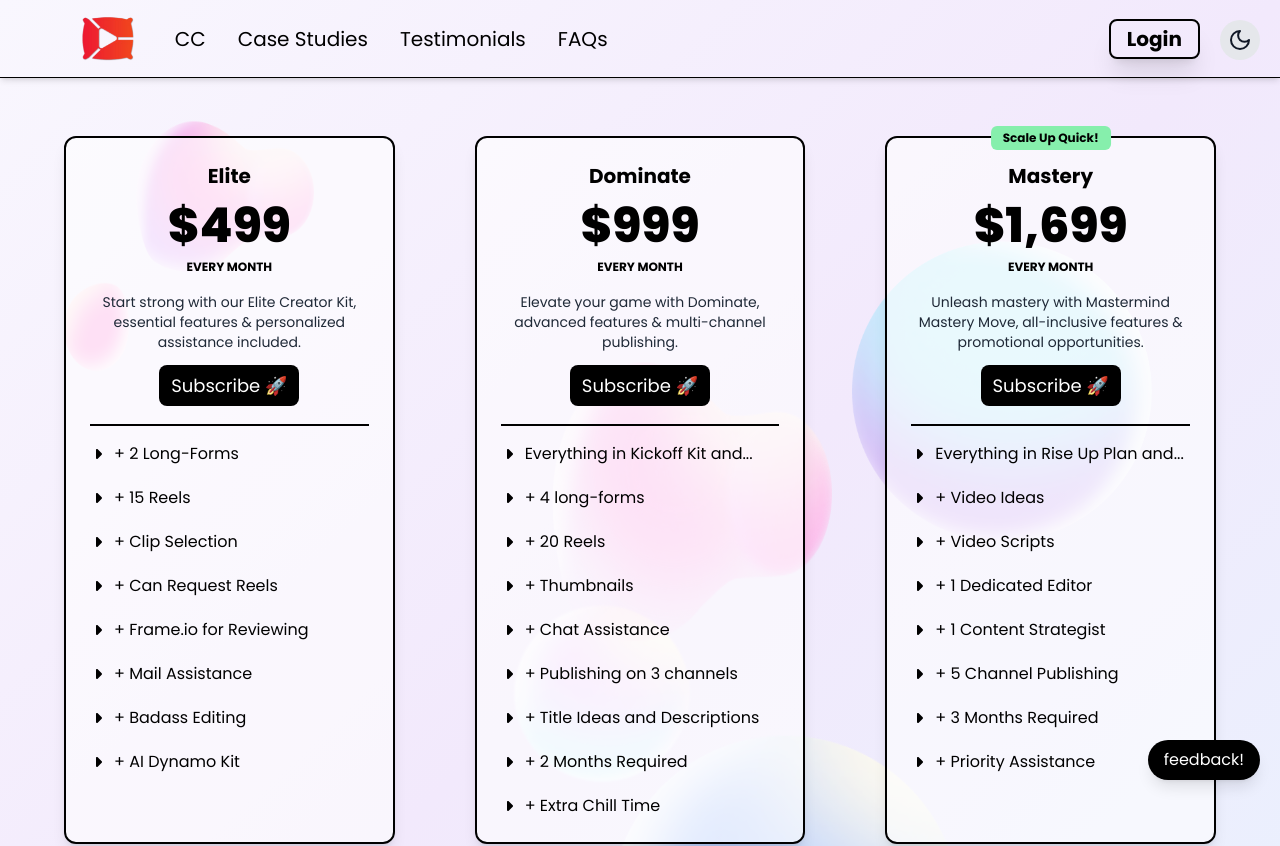
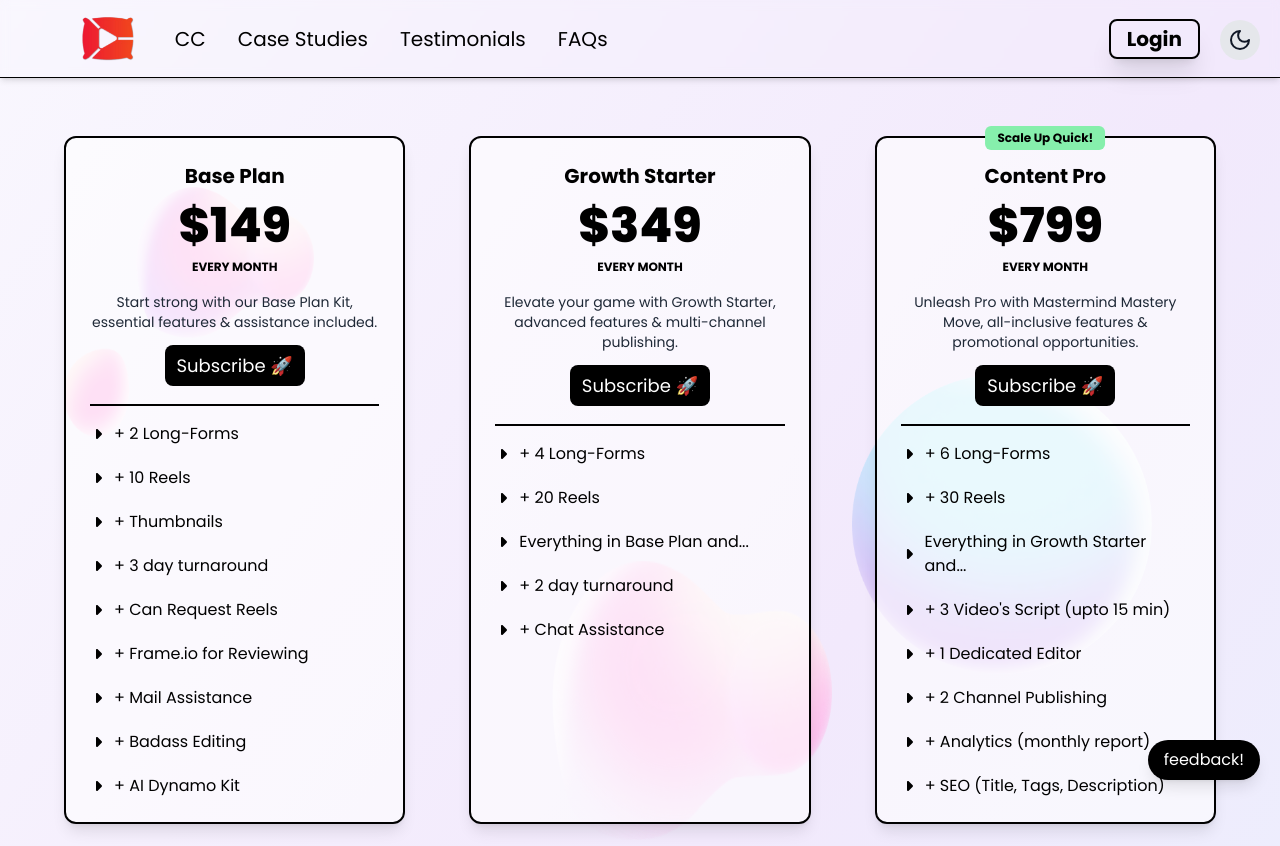
Before and after one commit to TheCC-hub/CC-webpage-v-0, a Next.js app: page /price in a window 1280 px wide. Shown: the top 846 px of the page. Built offline with nearby package versions, Linux system fonts and the light colour scheme; no server answers.

Commit message:
update plans

```diff
--- a/src/app/page.tsx
+++ b/src/app/page.tsx
@@ -56,10 +56,12 @@ export default function Home() {
         </div>
 
         {/* Hero Image */}
-        <div className="w-[60%] relative hidden lg:flex">
-          <Image src={windoeScreen} className="inset-0 w-full object-cover" alt="background" width={1000} height={1000} />
+        <div className="w-[60%] relative hidden lg:flex items-center justify-center">
+          <div className="w-full">
+            <Image src={windoeScreen} className="w-full object-cover" alt="background" width={1000} height={1000} />
+          </div>
 
-          <div className="absolute top-10 left-5 w-[623px] h-[397px] overflow-hidden rounded-sm">
+          <div className="absolute top-[34px] left-[15px] w-[95.5%] h-[86%] overflow-hidden rounded-b-md">
             <Image src={heroImage} className=" inset-0 w-full h-full object-cover" alt="hero-image" width={1000} height={1000} />
           </div>
         </div>
--- a/src/app/price/[plan]/page.tsx
+++ b/src/app/price/[plan]/page.tsx
@@ -233,17 +233,22 @@ export default function Checkout() {
 const plans = [
     {
         id: 1,
-        name: "Elite",
-        price: 499,
+        name: "Base",
+        price: 149,
     },
     {
         id: 2,
-        name: "Dominate",
-        price: 999,
+        name: "Growth",
+        price: 349,
     },
     {
         id: 3,
-        name: "Mastery",
-        price: 1699,
+        name: "Content",
+        price: 799,
+    },
+    {
+        id: 4,
+        name: "Elite",
+        price: 1499,
     },
 ]
--- a/src/app/price/page.tsx
+++ b/src/app/price/page.tsx
@@ -12,7 +12,7 @@ const Pricing = () => {
                 <Background />
             </div>
             {/* Pricing Cards */}
-            <div className="grid grid-cols-1 md:grid-cols-3 gap-20 max-w-6xl mt-28">
+            <div className="grid grid-cols-1 md:grid-cols-3 gap-16 max-w-6xl mt-28">
                 {/* Pricing Plans */}
                 {plans.map((plan, index) => (
                     <div
@@ -40,7 +40,7 @@ const Pricing = () => {
 
                         {/* Button */}
                         <Link
-                            href={`/price/${plan.name.toLowerCase()}`}
+                            href={`/price/${plan.name.toLowerCase().split(" ")[0]}`}
                             className="bg-black text-white py-2 rounded-lg text-lg hover:bg-gray-900 transition px-3"
                         >
                             Subscribe 🚀
@@ -65,13 +65,14 @@ const Pricing = () => {
 const plans = [
     {
         id: 1,
-        name: "Elite",
-        price: "499",
-        description: "Start strong with our Elite Creator Kit, essential features & personalized assistance included.",
+        name: "Base Plan",
+        price: "149",
+        description: "Start strong with our Base Plan Kit, essential features & assistance included.",
         features: [
             "+ 2 Long-Forms",
-            "+ 15 Reels",
-            "+ Clip Selection",
+            "+ 10 Reels",
+            "+ Thumbnails",
+            "+ 3 day turnaround",
             "+ Can Request Reels",
             "+ Frame.io for Reviewing",
             "+ Mail Assistance",
@@ -81,35 +82,48 @@ const plans = [
     },
     {
         id: 2,
-        name: "Dominate",
-        price: "999",
-        description: "Elevate your game with Dominate, advanced features & multi-channel publishing.",
+        name: "Growth Starter",
+        price: "349",
+        description: "Elevate your game with Growth Starter, advanced features & multi-channel publishing.",
         features: [
-            "Everything in Kickoff Kit and...",
-            "+ 4 long-forms",
+            "+ 4 Long-Forms",
             "+ 20 Reels",
-            "+ Thumbnails",
+            "Everything in Base Plan and...",
+            "+ 2 day turnaround",
             "+ Chat Assistance",
-            "+ Publishing on 3 channels",
-            "+ Title Ideas and Descriptions",
-            "+ 2 Months Required",
-            "+ Extra Chill Time"
+            // "+ 2 Months Required",
         ],
     },
     {
         id: 3,
-        name: "Mastery",
-        price: "1,699",
-        description: "Unleash mastery with Mastermind Mastery Move, all-inclusive features & promotional opportunities.",
+        name: "Content Pro",
+        price: "799",
+        description: "Unleash Pro with Mastermind Mastery Move, all-inclusive features & promotional opportunities.",
         features: [
-            "Everything in Rise Up Plan and...",
-            "+ Video Ideas",
-            "+ Video Scripts",
+            "+ 6 Long-Forms",
+            "+ 30 Reels",
+            "Everything in Growth Starter and...",
+            // "+ Video Ideas",
+            "+ 3 Video's Script (upto 15 min)",
             "+ 1 Dedicated Editor",
-            "+ 1 Content Strategist",
-            "+ 5 Channel Publishing",
-            "+ 3 Months Required",
-            "+ Priority Assistance",
+            "+ 2 Channel Publishing",
+            "+ Analytics (monthly report)",
+            "+ SEO (Title, Tags, Description)"
+        ],
+        highlight: "Scale Up Quick!",
+    },
+    {
+        id: 4,
+        name: "Elite",
+        price: "1499",
+        description: "Unlock excellence with Mastermind Mastery Move—featuring all-inclusive perks and exclusive promotional opportunities!",
+        features: [
+            "+ 8 Long-Forms",
+            "+ 40 Reels",
+            "+ Analytics (weekly report, growth insights)",
+            "+ 3 Channel Publishing",
+            "+ 6 Video's Script (upto 20 min)",
+            "Everything in Content Pro and...",
         ],
         highlight: "Scale Up Quick!",
     },
--- a/src/components/header/navbar.tsx
+++ b/src/components/header/navbar.tsx
@@ -44,7 +44,7 @@ export default function Navbar() {
                 <ThemeButton />
             </span>
 
-            <nav className="flex justify-between items-center py-4 border-b-[0.1px] border-black dark:border-white border-text shadow-md w-full top-0 left-0 px-20">
+            <nav className="flex justify-between items-center py-4 border-b-[0.1px] border-black dark:border-white border-text shadow-md w-full top-0 left-0 px-20 backdrop-blur-sm">
                 <div className='flex items-center gap-10'>
 
                     <Link href={"/"} className='flex items-center'>
--- a/src/components/sections/PlatformHoppers.tsx
+++ b/src/components/sections/PlatformHoppers.tsx
@@ -25,48 +25,48 @@ export default function PlatformHoppers() {
             {/* Container for Cards */}
             <div className="flex flex-wrap justify-center gap-6 max-w-5xl mx-auto">
                 <div className="flex flex-col gap-4">
-                    <div className="w-[350px] h-[170px] shadow-xl rounded-3xl p-6 flex flex-col justify-center items-center border-4 border-red-500 text-red-500">
+                    <div className="w-[350px] h-[170px] shadow-xl rounded-3xl p-6 flex flex-col justify-center items-center border-4 border-red-500 text-red-500 backdrop-blur-md">
                         <IoLogoYoutube className="h-20 w-20 mb-2" />
                         <p className=" font-light text-xl">YouTube Videos</p>
                     </div>
 
                     <div className="flex gap-2 items-center">
-                        <div className="w-[170px] h-[300px]  shadow-lg rounded-[40px] p-6 flex flex-col justify-center items-center border-4 border-black text-black">
+                        <div className="w-[170px] h-[300px]  shadow-lg rounded-[40px] p-6 flex flex-col justify-center items-center border-4 border-black text-black backdrop-blur-md">
                             <AiFillTikTok className="h-20 w-20 mb-2" />
                             <p className="font-light text-xl">TikTok Videos</p>
                         </div>
 
-                        <div className="w-[170px] h-[300px]  shadow-lg rounded-[40px] p-6 flex flex-col justify-center items-center border-4 border-[#ee2a7b] text-[#ee2a7b]">
+                        <div className="w-[170px] h-[300px]  shadow-lg rounded-[40px] p-6 flex flex-col justify-center items-center border-4 border-[#ee2a7b] text-[#ee2a7b] backdrop-blur-md">
                             <AiFillInstagram className="h-20 w-20 mb-2" />
                             <p className="font-light text-xl">Instagram Reels</p>
                         </div>
 
                     </div>
-                    <div className="w-[350px] h-[170px]  shadow-lg rounded-3xl p-6 flex flex-col justify-center items-center border-4 border-[#0000FF] text-[#0000FF]">
+                    <div className="w-[350px] h-[170px]  shadow-lg rounded-3xl p-6 flex flex-col justify-center items-center border-4 border-[#0000FF] text-[#0000FF] backdrop-blur-md">
                         <FaEye className="mb-2 h-20 w-20" />
                         <p className="font-light text-xl">AI Powered Videos</p>
                     </div>
 
                 </div>
                 <div className="flex flex-col gap-4">
-                    <div className="w-[350px] h-[170px]  shadow-xl rounded-3xl p-6 flex flex-col justify-center items-center border-4 border-yellow-500 text-yellow-500">
+                    <div className="w-[350px] h-[170px]  shadow-xl rounded-3xl p-6 flex flex-col justify-center items-center border-4 border-yellow-500 text-yellow-500 backdrop-blur-md">
                         <CgWebsite className="h-20 w-20 mb-2" />
                         <p className="font-light text-xl">Website Development</p>
                     </div>
 
                     <div className="flex gap-2 items-center">
-                        <div className="w-[170px] h-[300px]  shadow-lg rounded-[40px] p-6 flex flex-col justify-center items-center border-4 border-green-500 text-green-500">
+                        <div className="w-[170px] h-[300px]  shadow-lg rounded-[40px] p-6 flex flex-col justify-center items-center border-4 border-green-500 text-green-500 backdrop-blur-md">
                             <BsCameraReelsFill className="h-20 w-20 mb-2" />
                             <p className="font-light text-xl">Podcast Shorts</p>
                         </div>
 
-                        <div className="w-[170px] h-[300px]  shadow-lg rounded-[40px] p-6 flex flex-col justify-center items-center border-4 border-red-500 text-red-500">
+                        <div className="w-[170px] h-[300px]  shadow-lg rounded-[40px] p-6 flex flex-col justify-center items-center border-4 border-red-500 text-red-500 backdrop-blur-md">
                             <SiYoutubeshorts className="h-20 w-20 mb-2" />
                             <p className="font-light text-xl">YouTube Shorts</p>
                         </div>
 
                     </div>
-                    <div className="w-[350px] h-[170px]  shadow-lg rounded-3xl p-6 flex flex-col justify-center items-center border-4 border-purple-500 text-purple-500">
+                    <div className="w-[350px] h-[170px]  shadow-lg rounded-3xl p-6 flex flex-col justify-center items-center border-4 border-purple-500 text-purple-500 backdrop-blur-md">
                         <GiGearStick className="mb-2 h-20 w-20" />
                         <p className="font-light text-xl">Product Demo</p>
                     </div>
--- a/src/components/sections/testimonial.tsx
+++ b/src/components/sections/testimonial.tsx
@@ -22,14 +22,14 @@ export default function Testimonial() {
                                 alt="RaDona Ludlow"
                                 className="w-24 h-24 object-cover rounded-full border-2 border-black"
                             />
-                            <span className="absolute bottom-[-5px] left-1/2 transform -translate-x-1/2 bg-white text-xs border border-black px-2 py-1 rounded-full">
+                            <a href="#" className="absolute bottom-[-5px] left-1/2 transform -translate-x-1/2 bg-white text-black text-xs border border-black px-2 py-1 rounded-full">
                                 click
-                            </span>
+                            </a>
                         </div>
 
                         <div>
-                            <p className="font-bold text-lg">RaDona Ludlow</p>
-                            <p className="italic text-gray-600">Boys and Girls Hairstyle</p>
+                            <p className="font-bold text-lg text-black">Channel Owner</p>
+                            <p className="italic text-gray-600">X and Y</p>
                             <p className="text-gray-700 font-medium">196K Subscribers</p>
                         </div>
                     </div>
```
